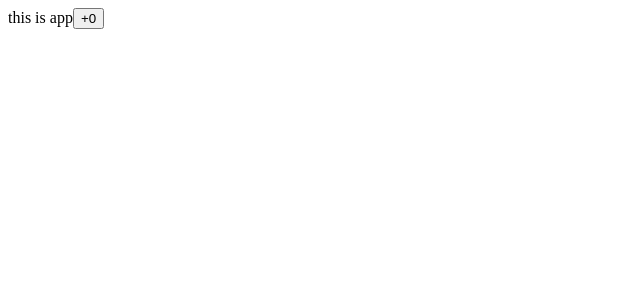
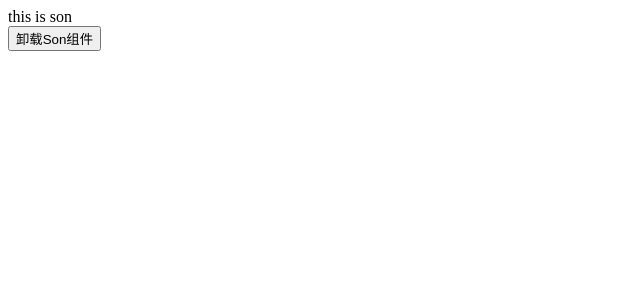
Before and after one commit to Acyco/StudyReact, a React (Create React App) app in the folder react-basic/: page / in a window 1280 px wide. Shown: the top 300 px of the page, without its empty margins (0-640 px from the left). Built offline with nearby package versions, Linux system fonts and the light colour scheme.

Commit message:
useEffect的使用：清除副作用

```diff
--- a/react-basic/src/App.js
+++ b/react-basic/src/App.js
@@ -3,27 +3,30 @@
 
 import {useEffect, useState} from "react";
 
+function Son () {
+  // 1. 渲染时开启一个定时器
+  useEffect(() => {
+    const timer = setInterval( ()=> {
+      console.log("定时器执行中...")
+    }, 1000)
+
+    return () => {
+      // 清除副作用 （组件卸载时）
+      clearInterval(timer)
+    }
+  })
+  return (
+    <div>this is son</div>
+  )
+}
+
 function App() {
-  // 1. 没有依赖项 初始+组件更新
-  const [count,setCount] = useState(0)
- /* useEffect(() => {
-    console.log("副作用函数执行了");
-  })*/
-
-  // 2. 传入空数组依赖 初始执行一次
-  useEffect(()=> {
-    console.log("副作用函数执行了");
-  },[])
-
-  // 2.  传入特定依赖项，初始 + 依赖项变化时执行
-  useEffect(()=> {
-    console.log("副作用函数执行了");
-  },[count])
-
+  // 通过条件渲染模拟组件卸载
+  const [show,setShow] = useState(true)
   return (
     <div>
-      this is app
-      <button onClick={()=>setCount(count + 1)}>+{count}</button>
+      {show && <Son />}
+      <button onClick={()=>setShow(false)}>卸载Son组件</button>
     </div>
   )
 }
```
Also changed, not shown: 1 other file (tests, documents, lock files or other folders).
